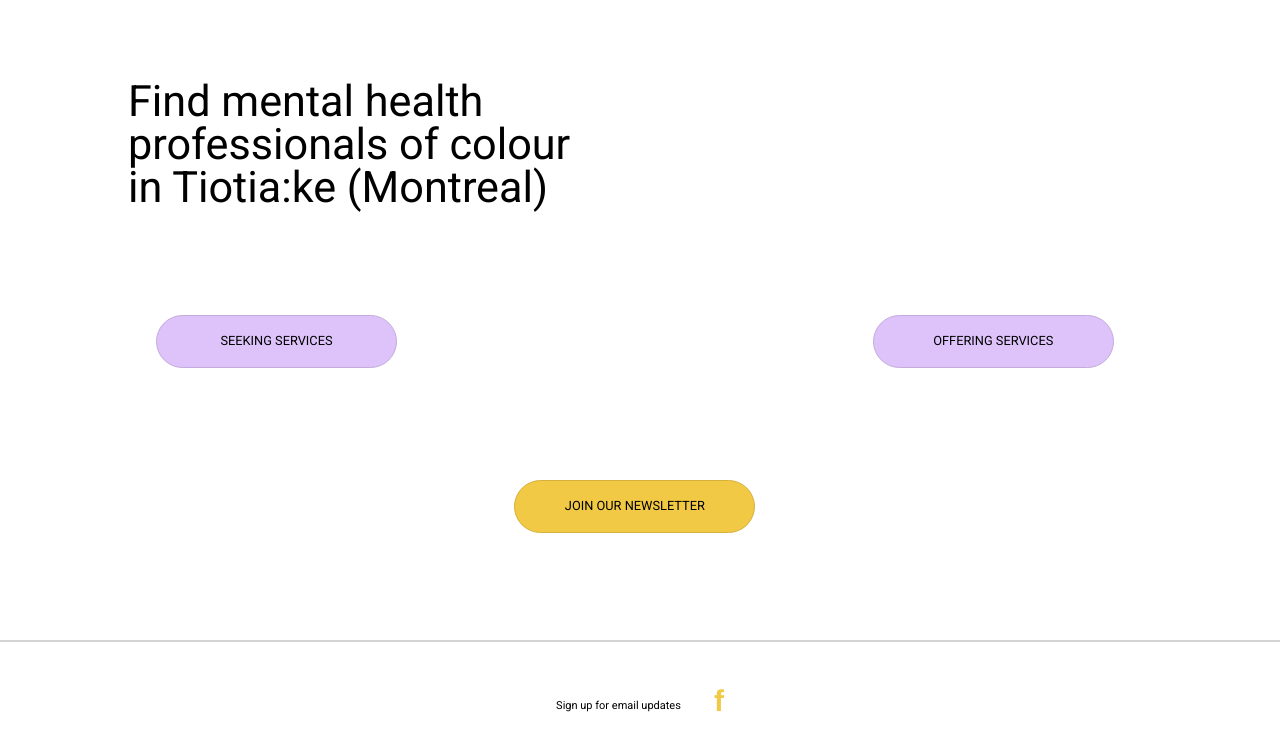
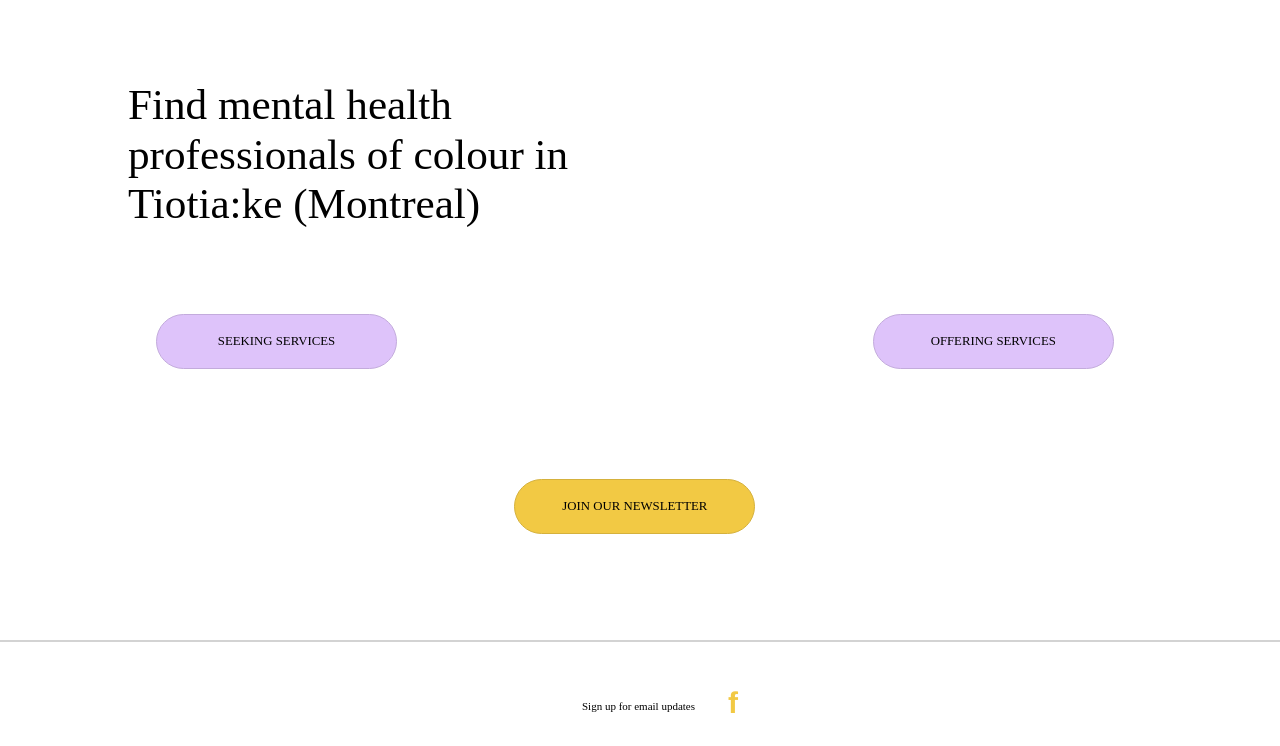
Before and after one commit to aheggie/mh_site, a plain HTML site: page site/index.html in a window 1280 px wide. Shown: the part 80-826 px from the top of the page. Drawn offline with nearby package versions, Linux system fonts and the light colour scheme; a web font is replaced by a local one.

Commit message:
removed css reset from style.css

```diff
--- a/site/style.css
+++ b/site/style.css
@@ -2,59 +2,6 @@
 
 
 */
-
-/*********** CSS RESET *************/
-
-html, body, div, span, applet, object, iframe,
-h1, h2, h3, h4, h5, h6, p, blockquote, pre,
-a, abbr, acronym, address, big, cite, code,
-del, dfn, em, img, ins, kbd, q, s, samp,
-small, strike, strong, sub, sup, tt, var,
-b, u, i, center,
-dl, dt, dd, ol, ul, li,
-fieldset, form, label, legend,
-table, caption, tbody, tfoot, thead, tr, th, td,
-article, aside, canvas, details, embed,
-figure, figcaption, footer, header, hgroup,
-menu, nav, output, ruby, section, summary,
-time, mark, audio, video {
-	margin: 0;
-	padding: 0;
-	border: 0;
-	font-size: 100%;
-	font: inherit;
-	vertical-align: baseline;
-
-  font-family: 'Roboto', Helvetica, Arial, sans-serif;
-}
-  /* HTML5 display-role reset for older browsers */
-article, aside, details, figcaption, figure,
-footer, header, hgroup, menu, nav, section {
-	display: block;
-}
-
-body {
-	line-height: 1;
-}
-
-ol, ul {
-	list-style: none;
-}
-
-blockquote, q {
-	quotes: none;
-}
-
-blockquote:before, blockquote:after,
-q:before, q:after {
-	content: '';
-	content: none;
-}
-
-table {
-	border-collapse: collapse;
-	border-spacing: 0;
-}
 
 /********** MATERIAL ICONS RULES **********/
 
```
